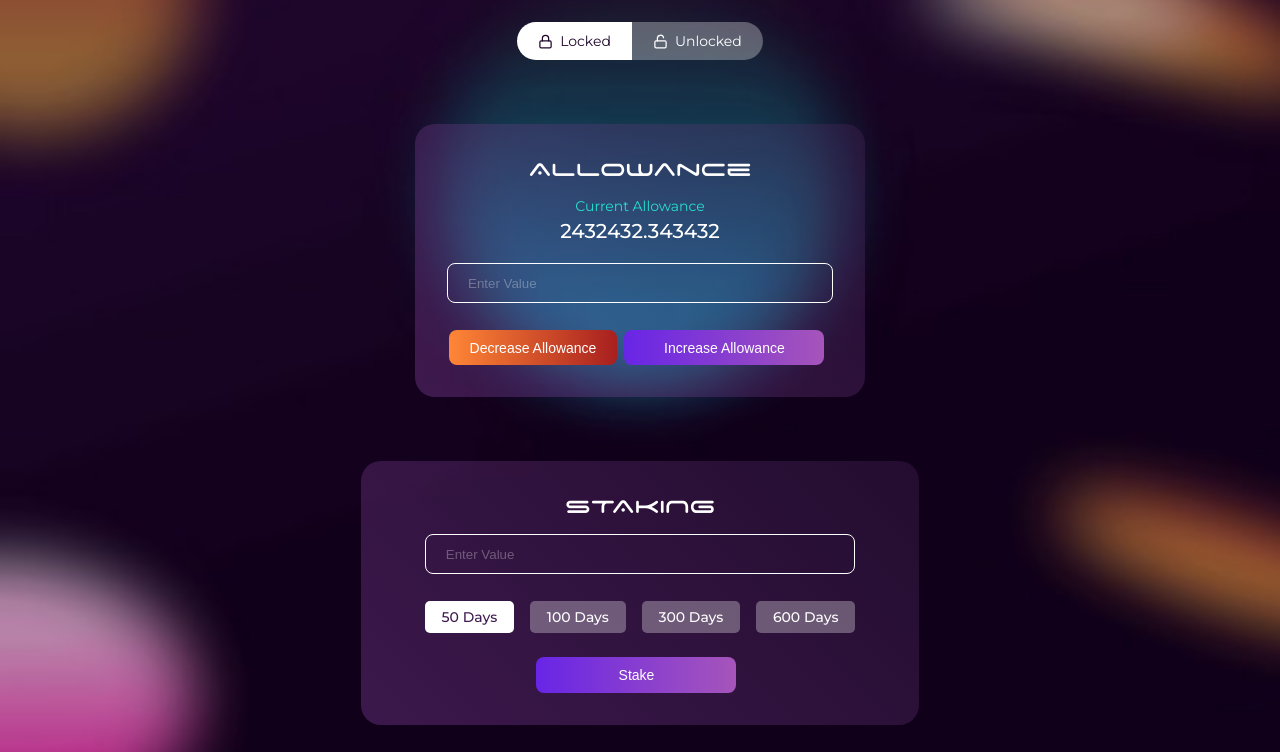
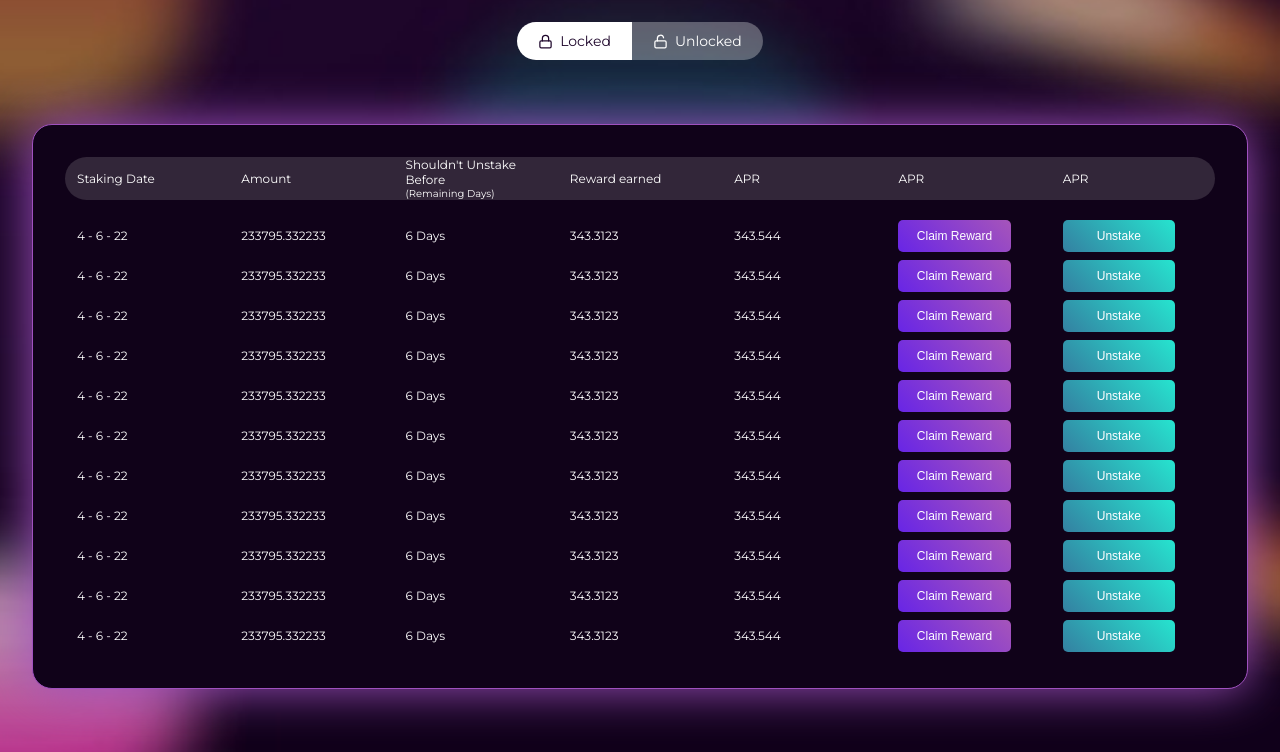
Before and after one commit to cybiz-tva/lunastarter, a React (Create React App) app: page /stake in a window 1280 px wide. Shown: the part 460-1212 px from the top of the page. Built offline with nearby package versions, Linux system fonts and the light colour scheme.

Commit message:
stake page done

```diff
--- a/src/App.scss
+++ b/src/App.scss
@@ -794,11 +794,13 @@ body {
 .allowance__form__duration {
   display: flex;
   align-items: center;
-  margin-bottom: 1.5em;
+  margin-bottom: 1em;
+  flex-wrap: wrap;
 }
 .allowance__form__duration__entry {
   position: relative;
   margin-right: 1em;
+  margin-bottom: 0.5em;
 }
 .allowance__form__duration__entry__input {
   position: absolute;
@@ -830,6 +832,89 @@ body {
   transition: 300ms ease-in-out;
   background-color: white;
   color: #3e1a4e;
+}
+.stake__table {
+  width: 100%;
+  max-width: calc(1440px - 2.5em);
+  margin: 0em auto;
+  display: flex;
+  flex-direction: column;
+  background-color: #100219;
+  border-radius: 20px;
+  border: 1px solid #a051bf;
+  box-shadow: 0px 0px 50px #a051bf;
+  padding: 2em;
+  margin-bottom: 4em;
+  overflow-x: auto;
+}
+.stake__table::-webkit-scrollbar {
+  height: 10px;
+}
+.stake__table::-webkit-scrollbar-thumb {
+  background-color: #26decc;
+  border-radius: 50px;
+}
+.stake__table::-webkit-scrollbar-track {
+  background-color: transparent;
+}
+.stake__table__header {
+  display: flex;
+  align-items: center;
+  min-height: 40px;
+  margin-bottom: 1em;
+  background-color: #322639;
+  border-radius: 50px;
+  width: 100%;
+}
+.stake__table__header__entry {
+  min-width: 130px;
+  padding: 0em 1em;
+  font-size: 12px;
+  color: white;
+  display: flex;
+  flex-direction: column;
+  justify-content: center;
+  flex: 1;
+}
+.stake__table__header__entry span {
+  font-size: 10px;
+}
+.stake__table__content {
+  display: flex;
+  flex-direction: column;
+}
+.stake__table__content__row {
+  display: flex;
+  align-items: center;
+  height: 40px;
+}
+.stake__table__content__row__entry {
+  min-width: 130px;
+  padding: 0em 1em;
+  color: white;
+  display: flex;
+  flex-direction: column;
+  font-size: 12px;
+  flex: 1;
+}
+.stake__table__content__row__entry__button {
+  width: 80%;
+  height: 32px;
+  border-radius: 5px;
+  border: none;
+  font-size: 12px;
+  color: white;
+  cursor: pointer;
+}
+.stake__table__content__row__entry__button__primary {
+  background: linear-gradient(45deg, #6825e6, #a655ba);
+}
+.stake__table__content__row__entry__button__secondary {
+  background: linear-gradient(45deg, #3480a1, #26e4cf);
+}
+.stake__table__content__row__entry__button:hover {
+  transition: 300ms ease-in-out;
+  box-shadow: 0px 0px 30px rgba(255, 255, 255, 0.3);
 }
 @media (max-width: 1400px) {
   .App {
@@ -897,6 +982,9 @@ body {
   }
   .stake__home__section__cards {
     width: 100%;
+  }
+  .stake__table__header {
+    width: fit-content;
   }
 }
 @media (max-width: 850px) {
@@ -986,6 +1074,28 @@ body {
   .team__section__content__entry {
     width: 100%;
   }
+  .allowance__form {
+    min-width: 100%;
+  }
+  .allowance__form__buttons {
+    flex-direction: column;
+    width: 100%;
+  }
+  .allowance__form__buttons__primary {
+    margin-right: 0em;
+    width: 100%;
+    margin-bottom: 1em;
+  }
+  .allowance__form__buttons__secondary {
+    min-width: 100%;
+  }
+  .allowance__form__duration__entry {
+    width: 100%;
+    margin-right: 0em;
+  }
+  .allowance__form {
+    padding: 2em !important;
+  }
 }
 @media (max-width: 450px) {
   .home__section__pic {
--- a/src/components/Header.js
+++ b/src/components/Header.js
@@ -1,5 +1,6 @@
 import React, { useEffect, useState } from "react";
 import { Menu, X } from "react-feather";
+import { Link } from "react-router-dom";
 import logo from "../assets/logo.png";
 
 function Header() {
@@ -21,7 +22,9 @@ function Header() {
   return (
     <div className="header">
       <div className="header__wrapper">
-        <img src={logo} alt="logo" className="header__logo" />
+        <Link to="/">
+          <img src={logo} alt="logo" className="header__logo" />
+        </Link>
         <div className="header__btns">
           <button
             className="header__menu"
--- a/src/screens/Stake.js
+++ b/src/screens/Stake.js
@@ -1,7 +1,29 @@
-import React from "react";
+import React, { useState } from "react";
 import { Lock, Unlock } from "react-feather";
 
+function TableRow() {
+  return (
+    <div className="stake__table__content__row">
+      <div className="stake__table__content__row__entry">4 - 6 - 22</div>
+      <div className="stake__table__content__row__entry">233795.332233</div>
+      <div className="stake__table__content__row__entry">6 Days</div>
+      <div className="stake__table__content__row__entry">343.3123</div>
+      <div className="stake__table__content__row__entry">343.544</div>
+      <div className="stake__table__content__row__entry">
+        <button className="stake__table__content__row__entry__button stake__table__content__row__entry__button__primary">
+          Claim Reward
+        </button>
+      </div>
+      <div className="stake__table__content__row__entry">
+        <button className="stake__table__content__row__entry__button stake__table__content__row__entry__button__secondary">
+          Unstake
+        </button>
+      </div>
+    </div>
+  );
+}
 export default function Stake() {
+  const [lock, setLock] = useState(false);
   return (
     <>
       <div className="stake__home__section">
@@ -32,6 +54,7 @@ export default function Stake() {
             className="stake__types__entry__input"
             name="stake__types__entry__input"
             defaultChecked
+            onClick={() => setLock(true)}
           />
           <div className="stake__types__entry__content">
             <Lock size={15} color="currentColor" />
@@ -43,12 +66,70 @@ export default function Stake() {
             type="radio"
             className="stake__types__entry__input"
             name="stake__types__entry__input"
+            onClick={() => setLock(false)}
           />
           <div className="stake__types__entry__content">
             <Unlock size={15} color="currentColor" />
             <span>Unlocked</span>
           </div>
         </div>
+      </div>
+      <div className="stake__table">
+        {lock ? (
+          <>
+            <div className="stake__table__header">
+              <div className="stake__table__header__entry">Staking Date</div>
+              <div className="stake__table__header__entry">Amount</div>
+              <div className="stake__table__header__entry">
+                Unstaking Allowed After <span>(Remaining Days)</span>
+              </div>
+              <div className="stake__table__header__entry">Reward earned</div>
+              <div className="stake__table__header__entry">APR</div>
+              <div className="stake__table__header__entry"></div>
+              <div className="stake__table__header__entry"></div>
+            </div>
+            <div className="stake__table__content">
+              <TableRow />
+              <TableRow />
+              <TableRow />
+              <TableRow />
+              <TableRow />
+              <TableRow />
+              <TableRow />
+              <TableRow />
+              <TableRow />
+              <TableRow />
+              <TableRow />
+            </div>
+          </>
+        ) : (
+          <>
+            <div className="stake__table__header">
+              <div className="stake__table__header__entry">Staking Date</div>
+              <div className="stake__table__header__entry">Amount</div>
+              <div className="stake__table__header__entry">
+                Shouldn't Unstake Before<span>(Remaining Days)</span>
+              </div>
+              <div className="stake__table__header__entry">Reward earned</div>
+              <div className="stake__table__header__entry">APR</div>
+              <div className="stake__table__header__entry">APR</div>
+              <div className="stake__table__header__entry">APR</div>
+            </div>
+            <div className="stake__table__content">
+              <TableRow />
+              <TableRow />
+              <TableRow />
+              <TableRow />
+              <TableRow />
+              <TableRow />
+              <TableRow />
+              <TableRow />
+              <TableRow />
+              <TableRow />
+              <TableRow />
+            </div>
+          </>
+        )}
       </div>
       <form className="allowance__form">
         <div className="allowance__form__heading">Allowance</div>
```
